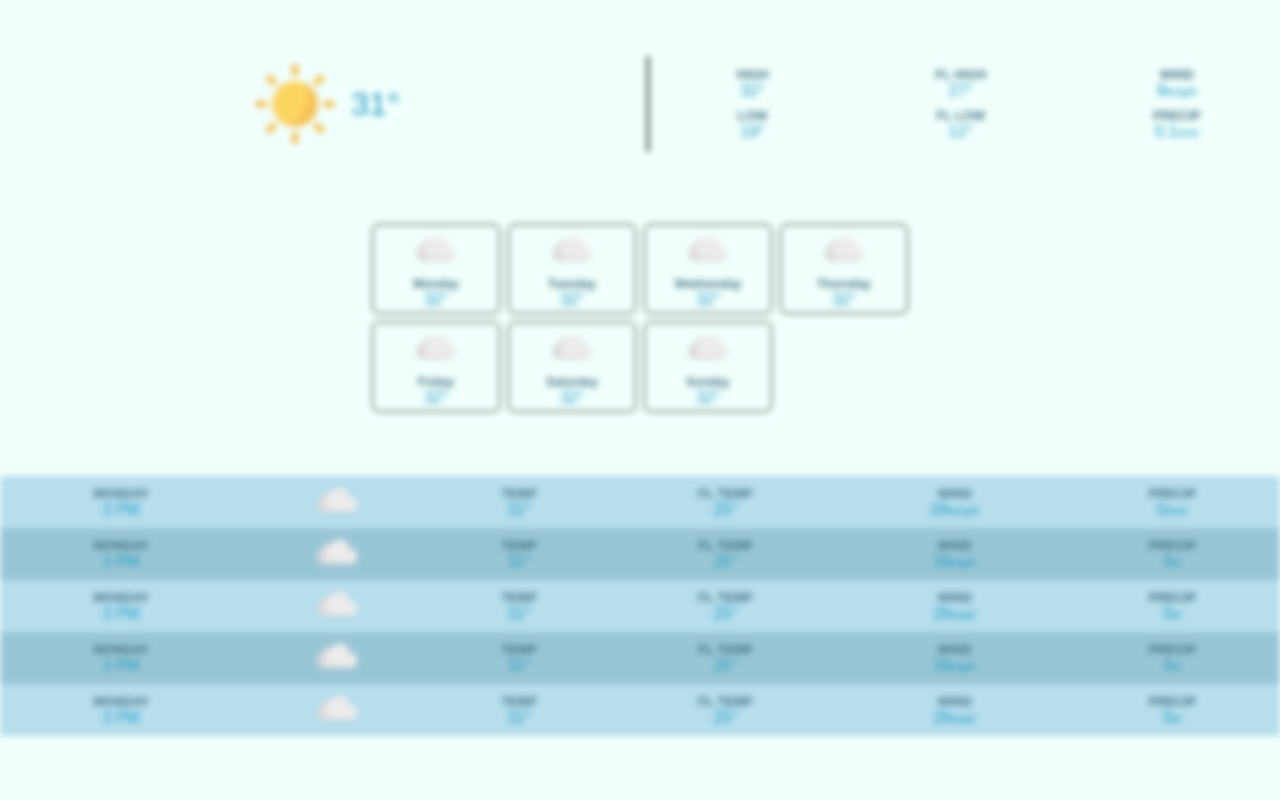
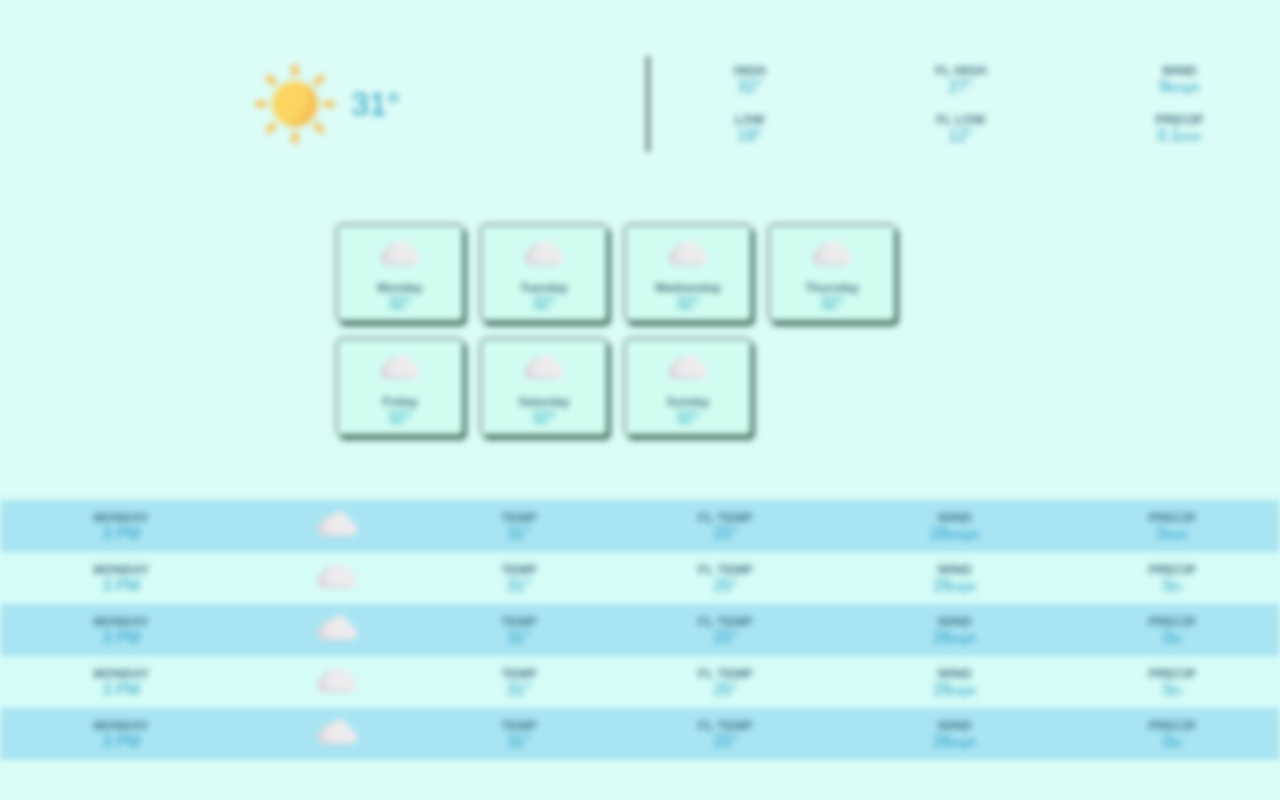
Before and after one commit to ritesh1507/weather-vanilla-js-app, a website built with Vite: page index.html in a window 1280 px wide. Built offline with nearby package versions, Linux system fonts and the light colour scheme; no server answers.

Commit message:
modified design a bit

```diff
--- a/style.css
+++ b/style.css
@@ -4,7 +4,7 @@
 
 body{
   margin: 0;
-  background-color: rgb(241, 255, 253);
+  background-color: rgba(212, 252, 246, 0.795);
   color: rgb(30, 153, 194);
   font-family: sans-serif;
 }
@@ -50,7 +50,7 @@ header{
   display: grid;
   width: 50%;
   justify-content: space-around;
-  gap: 0.5rem;
+  gap: 1rem;
   grid-template-columns: repeat(3, auto);
   grid-template-rows: repeat(2, auto);
 }
@@ -78,10 +78,9 @@ header{
   margin-bottom: 3rem;
   margin-left: 50%;
   transform: translateX(-50%);
-  max-width: 70%;
+  max-width: 90%;
   grid-template-columns: repeat(auto-fit, 8rem);
-  gap: 0.5rem;
-  justify-content: center;
+  gap: 1rem;
   padding: 1rem;
 }
 
@@ -90,8 +89,10 @@ header{
   flex-direction: column;
   align-items: center;
   border: 1px solid black;
+  background-color: rgba(194, 254, 234, 0.414);
   border-radius: 0.4rem;
-  padding: 0.25rem;
+  box-shadow: 3px 4px rgb(64, 117, 95);
+  padding: 0.5rem;
 }
 
 .day-card-day{
@@ -108,11 +109,11 @@ header{
 }
 
 .hour-row{
-  background-color: rgb(182, 222, 237);
+  background-color: rgba(143, 216, 240, 0.661);
 }
 
 .hour-row:nth-child(2n){
-  background-color: rgb(153, 198, 213);
+  background-color: rgba(212, 252, 246, 0.795);
 }
 
 .hour-row>td{
```
